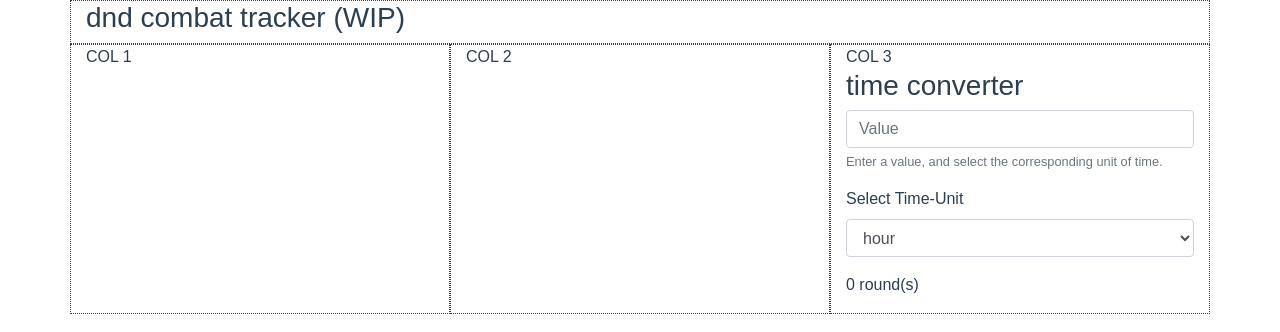
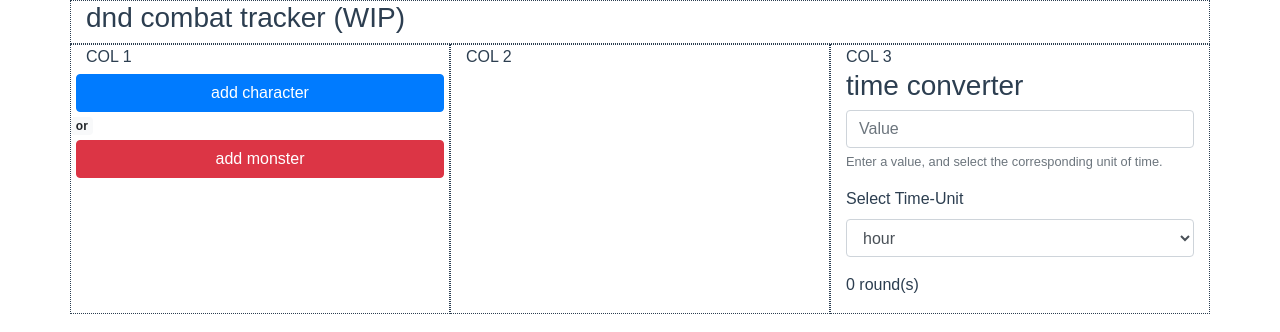
Before and after one commit to malhan-niazi/combat-tracker, a Vue app: page / in a window 1280 px wide. Shown: the top 332 px of the page. Built offline with nearby package versions, Linux system fonts and the light colour scheme.

Commit message:
baseline dev branch

```diff
--- a/src/App.vue
+++ b/src/App.vue
@@ -9,10 +9,9 @@
       <div class="row">
         <div class="col-md">
           COL 1
+          <AddCombatantComponent />
         </div>
-        <div class="col-md">
-          COL 2
-        </div>
+        <div class="col-md">COL 2</div>
         <div class="col-md">
           COL 3
           <TimeConverter />
@@ -23,15 +22,17 @@
 </template>
 
 <script>
-import TimeConverter from './components/TimeConverter.vue';
-import HeaderComponent from './components/HeaderComponent.vue';
+import TimeConverter from "./components/TimeConverter.vue";
+import HeaderComponent from "./components/HeaderComponent.vue";
+import AddCombatantComponent from "./components/AddCombatantComponent.vue";
 
 export default {
-  name: 'App',
+  name: "App",
   components: {
     TimeConverter,
     HeaderComponent,
-  },
+    AddCombatantComponent
+  }
 };
 </script>
 
--- a/src/components/AddCombatantComponent.vue
+++ b/src/components/AddCombatantComponent.vue
@@ -0,0 +1,26 @@
+<template>
+  <div class="align-center">
+    <div class="row">
+      <button type="button" class="btn btn-primary btn-block margin">add character</button>
+    </div>
+    <div class="row">
+      <span class="badge badge-light">or</span>
+    </div>
+    <div class="row">
+      <button type="button" class="btn btn-danger btn-block margin">add monster</button>
+    </div>
+  </div>
+</template>
+
+<script>
+export default {};
+</script>
+
+<style scoped>
+.margin {
+  margin: 5px;
+}
+.align-center {
+  text-align: center;
+}
+</style>
```
